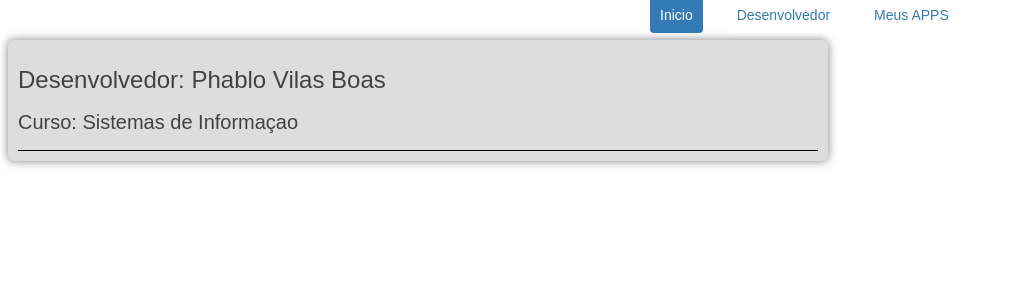
After one commit to phablo200/my-seconde-blog, a Django app: page /blog/desenvolvedor/ in a window 1280 px wide. The commit adds this page. Shown: the top 300 px of the page, without its empty margins (0-1009 px from the left). Run offline with Django 3.2, Linux system fonts and the light colour scheme.

```diff
--- /dev/null
+++ b/blog/urls.py
@@ -0,0 +1,14 @@
+from django.conf.urls import url
+
+from . import views
+
+urlpatterns = [
+	url(r'^desenvolvedor/$', views.desenvolvedor, name='desenvolvedor'),
+    url(r'^$', views.index, name='index'),
+    url(r'^home/$', views.home, name='home'),
+    url(r'^(?P<pergunta_id>[0-9]+)/$', views.detail, name='detail'),
+     # ex: /polls/5/results/
+    url(r'^(?P<pergunta_id>[0-9]+)/results/$', views.results, name='results'),
+    # ex: /polls/5/vote/
+    url(r'^(?P<pergunta_id>[0-9]+)/vote/$', views.vote, name='vote'),
+]
--- a/blog/views.py
+++ b/blog/views.py
@@ -1,5 +1,25 @@
-from django.shortcuts import render
+from django.shortcuts import render, Http404
 from django.http import HttpResponse
+from django.template import RequestContext, loader
+from .models import Pergunta
 
 def index(request):
     return render(request, "index.html", {});
+
+def detail(request, pergunta_id):
+    try:
+        pergunta = Pergunta.objects.get(pk=pergunta_id)
+    except Pergunta.DoesNotExist:
+        raise Http404("Question does not exist")
+    return render(request, 'polls/detail.html', {'pergunta': pergunta})
+def vote(request, pergunta_id):
+	return HttpResponse("Você está votando na pergunta %s" %pergunta_id)
+def results(request, pergunta_id):
+    response = "You're looking at the results of question %s."
+    return HttpResponse(response % pergunta_id)
+def home(request):
+	Lista = Pergunta.objects.order_by('-data')[:5]
+	context = {'Lista': Lista}
+	return render(request, "polls/home.html", context)
+def desenvolvedor(request):
+    return render(request, "polls/desenvolvedor.html", {})
--- a/mysite/urls.py
+++ b/mysite/urls.py
@@ -2,9 +2,6 @@ from django.conf.urls import include, url
 from django.contrib import admin
 
 urlpatterns = [
-    # Examples:
-    url(r'^$', 'blog.views.index', name='index'),
-    # url(r'^blog/', include('blog.urls')),
-
+    url(r'^blog/', include('blog.urls')),
     url(r'^admin/', include(admin.site.urls)),
 ]
--- a/static-in-pro/static-our/Css/style.css
+++ b/static-in-pro/static-our/Css/style.css
@@ -1,3 +1,83 @@
-body{
-	background: black;
-}
+
+	body{
+		width:800px;
+	}
+
+	nav#menu{
+		margin-top:-20px;
+		display: block;
+		position: absolute;
+		top:0px;
+		left: 600px;
+
+
+	}
+
+	nav#menu ul{
+		list-style: none;
+	}
+	nav#menu li{
+		display: inline-block;
+		font-family: arial;
+		font-weight: 300;
+		text-decoration: none;
+		font-family: "Helvetica Neue",Helvetica,Arial,sans-serif;
+		padding: 10px;
+	}
+
+
+
+	nav#menu a#Inicio{
+		background-color: #337ab7;
+		color: white;
+		padding: 10px;
+		border-radius: 4px;
+		cursor: pointer;
+		font-family: arial;
+		font-size: 14px;
+		text-decoration: none;
+	}
+
+	nav#menu a{
+		background-color: white;
+		color: #337ab7;
+		padding: 10px;
+		border-radius: 4px;
+		cursor: pointer;
+		font-family: arial;
+		font-size: 14px;
+		text-decoration: none;
+	}
+
+	nav#menu a:hover{
+		background-color: #dddddd;
+
+	}
+
+	div#Interface{
+		width:800px;
+		background-color:#dddddd;
+		border-radius: 6px;
+		margin: 40px auto 0px auto;
+		padding: 10px;
+		box-shadow: 0px 0px 10px rgba(0,0,0,.5);
+	}
+
+	header#block{
+		border-bottom: 1px black solid;
+	}
+
+	header#block h1{
+		font-family: arial;
+		font-size: 24px;
+		font-weight: 300;
+		color: rgba(0,0,0,.7);
+	}
+
+	header#block h2{
+		font-family: arial;
+		font-size: 20px;
+		font-weight: 300;
+		color: rgba(0,0,0,.7);
+
+	}
--- a/templates/index.html
+++ b/templates/index.html
@@ -36,7 +36,7 @@
         <nav>
           <ul class="nav nav-pills pull-right">
             <li role="presentation" class="active"><a href="#">Inicio</a></li>
-            <li role="presentation"><a href="#">Desenvolvedor</a></li>
+            <li role="presentation"><a href="desenvolvedor/">Desenvolvedor</a></li>
 			  <li role="presentation"><a href="#">Meus APPS</a></li>
           </ul>
         </nav>
@@ -45,7 +45,7 @@
 
       <div class="jumbotron">
         <h1>Python</h1>
-        <p class="lead">Olá Internauta, esse site foi criado com fins estudanties e com intuito de Apresentar a voces uma serie de aplicativos criado por mim Phablo jose vilas boas no Curso de Sistemas de Informação.</p>
+        <p class="lead">Olá Internautas, esse site foi criado com fins estudantis,tendo intuito de apresentar uma série de aplicativos criado por mim, Phablo Jose Vilas Boas do Curso de Sistemas de Informação.</p>
         <p><a class="btn btn-lg btn-success" href="#" role="button">Veja-os Aqui</a></p>
       </div>
 
--- /dev/null
+++ b/templates/polls/desenvolvedor.html
@@ -0,0 +1,35 @@
+{% load staticfiles %}
+<!DOCTYPE html>
+
+<html>
+<head>
+<title></title>
+<meta charset="UTF-8" />
+
+
+<link href=" {% static 'Css/style.css'%}" rel="stylesheet" />
+
+</head>
+
+<body>
+
+<div id="Interface">
+<header id="block">
+
+	<hgroup>
+
+	<h1>Desenvolvedor: Phablo Vilas Boas</h1>
+	<h2>Curso: Sistemas de Informaçao</h2>
+	</hgroup>
+	<nav id="menu">
+          <ul>
+            <li><a id="Inicio" href="/blog/" class="btn-green">Inicio</a></li>
+            <li><a href="#">Desenvolvedor</a></li>
+            <li><a href="#">Meus APPS</a></li>
+          </ul>
+    </nav>
+
+</header>
+</div>
+</body>
+</html>
```
Also changed, not shown: templates/home.html (added, +25 -0 lines), templates/polls/detail.html (added, +22 -0 lines), templates/polls/home.html (added, +27 -0 lines).
